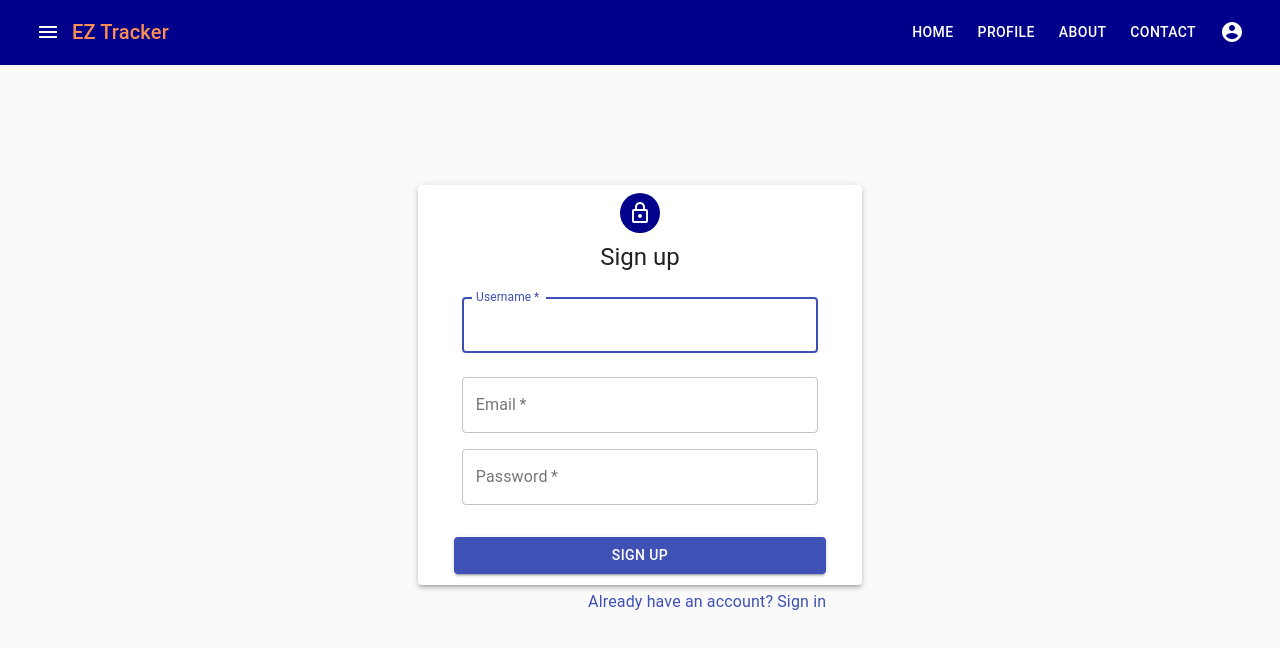
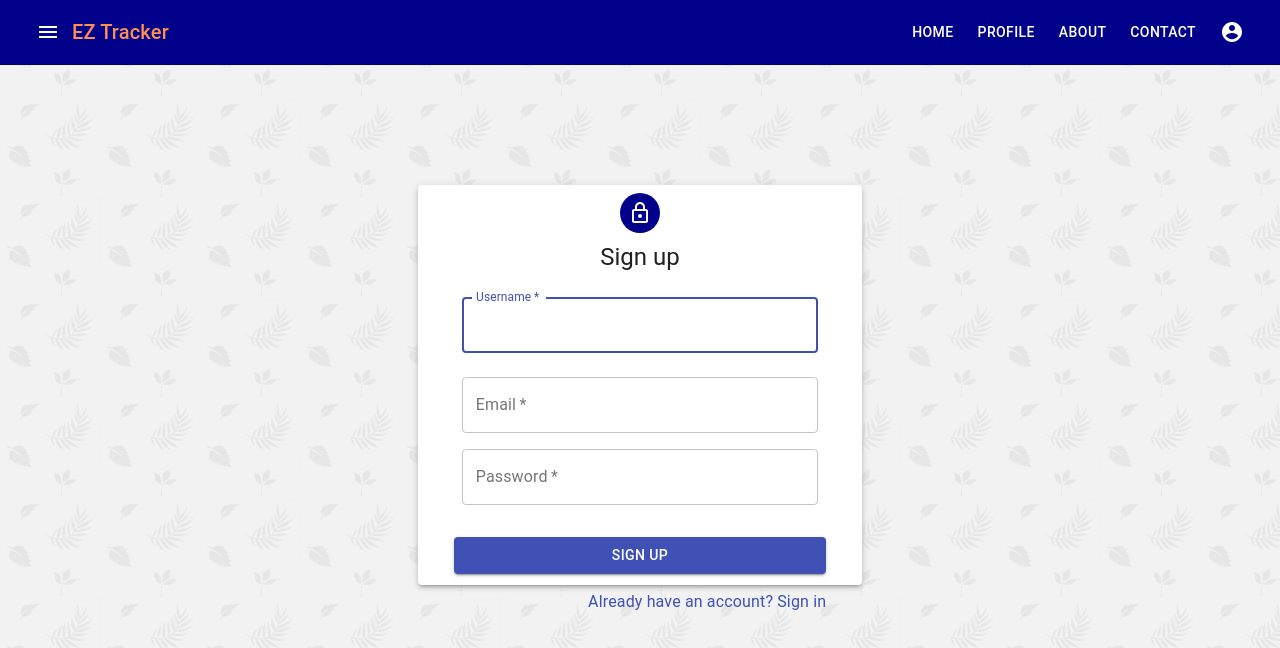
Before and after one commit to tonycrosby-tech/EZ_Tracker, a React (Create React App) app in the folder client/: page / in a window 1280 px wide. Shown: the top 648 px of the page. Built offline with nearby package versions, Linux system fonts and the light colour scheme.

Commit message:
change background image

```diff
--- a/client/src/App.css
+++ b/client/src/App.css
@@ -1,3 +1,7 @@
+body {
+  background-image: url('./assets/images/leaves-pattern.png');
+  font-family: Georgia, Times, 'Merriweather', 'Times New Roman', serif;
+}
 .App {
   text-align: center;
 }
@@ -22,13 +26,10 @@
 .App-link {
   color: #61dafb;
 }
-
-/* body {
-  background: url(./images/subscription-tracker.jpg) no-repeat center center fixed;
-  -webkit-background-size: cover;
-  -moz-background-size: cover;
-  -o-background-size: cover;
-  background-size: cover;
+/*
+.body {
+  background: url(./images/subscription-tracker.jpg) no-repeat center center
+    fixed;
 } */
 
 @keyframes App-logo-spin {
```
Also changed, not shown: client/src/assets/images/leaves-pattern.png (added), 1 other file (tests, documents, lock files or other folders).
